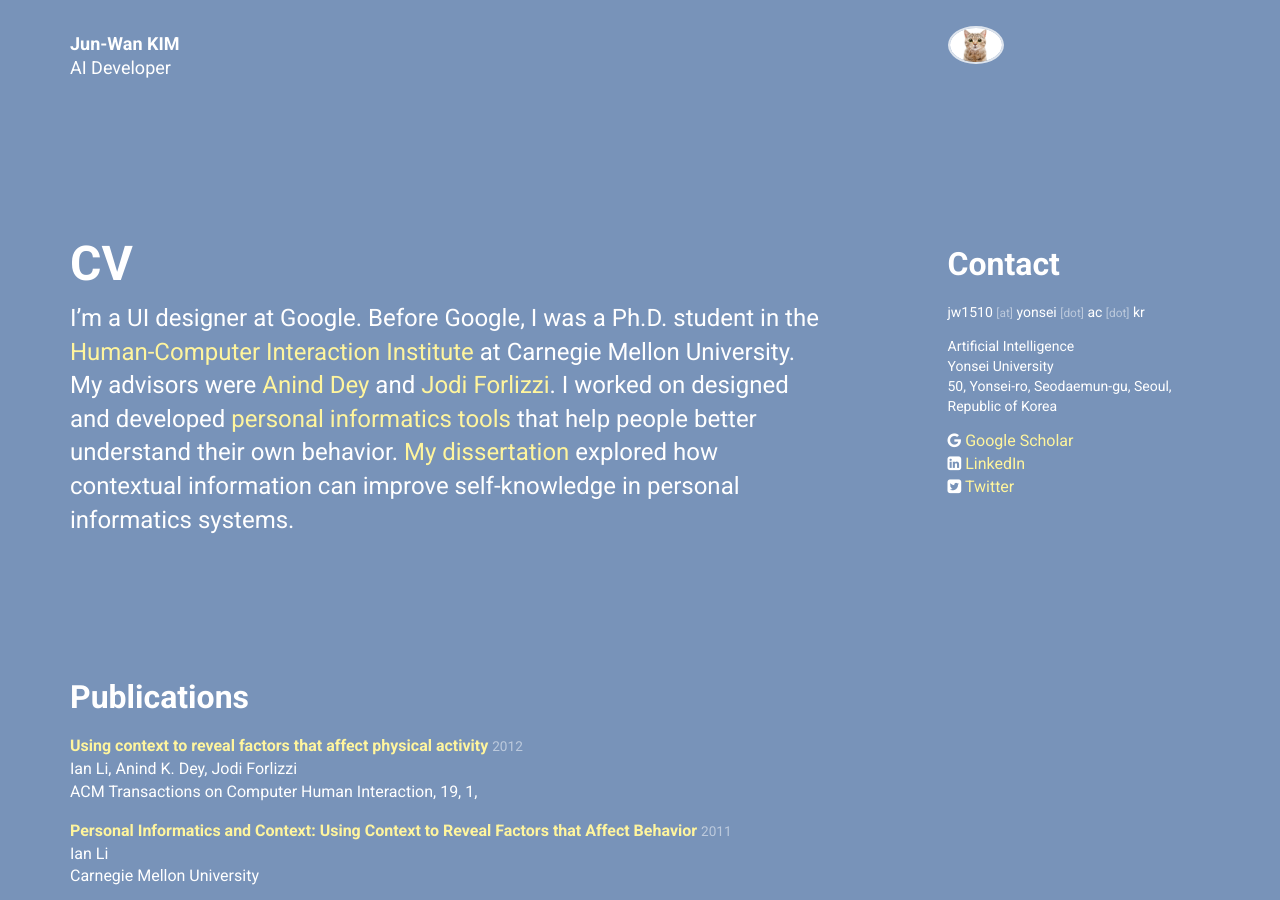
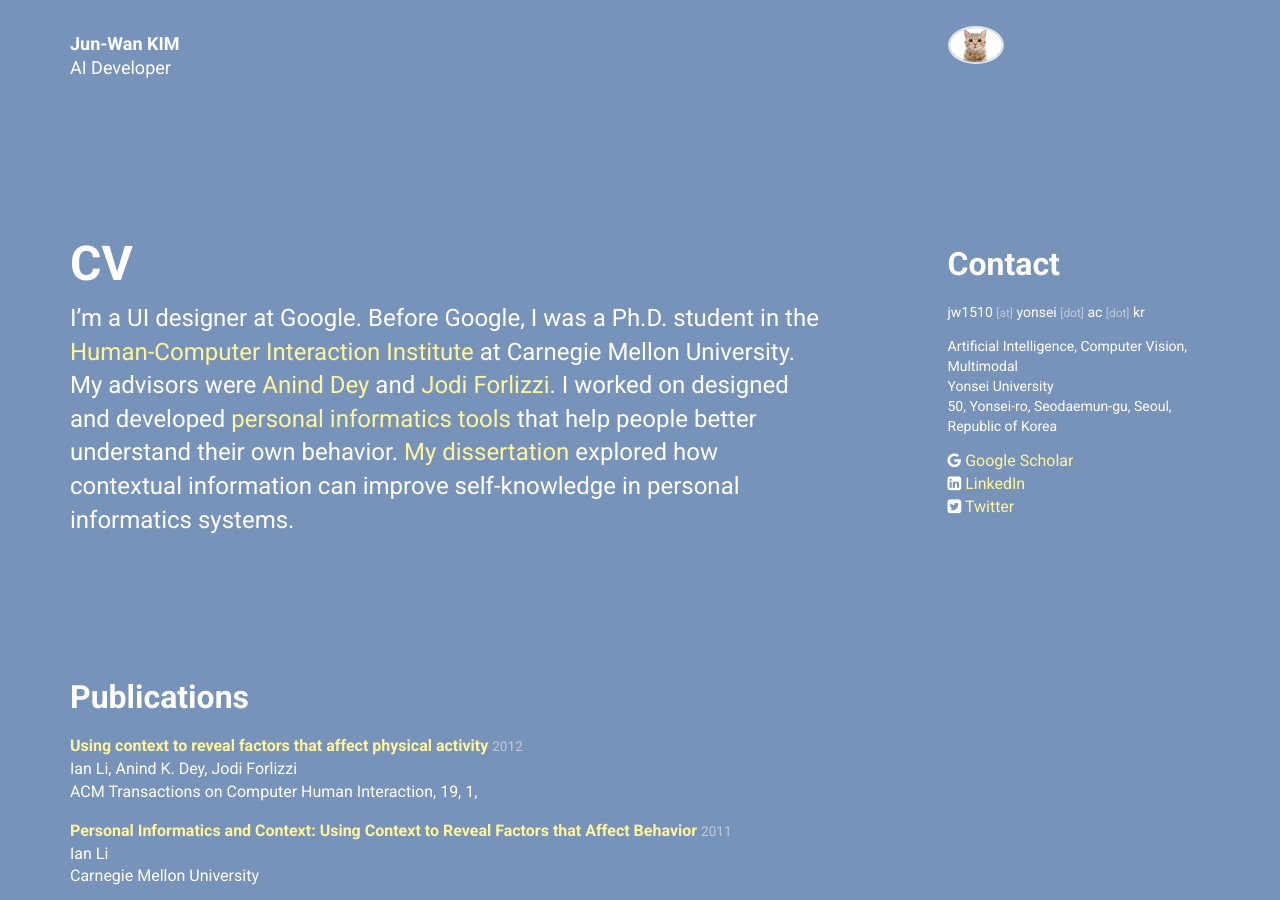
Before and after one commit to junwankimm/junwankimm.github.io, a Jekyll site: the page built from index.html, in a window 1280 px wide and 900 px high. Built offline with Jekyll 4.4.1, drawn with Linux system fonts in a browser that asks for light colours; nearby versions of some CDN libraries.

```diff
--- a/_data/personal.yml
+++ b/_data/personal.yml
@@ -6,9 +6,9 @@ picture: /img/cat.jpg
 
 email: jw1510@yonsei.ac.kr
 
-phone: +82-10-XXXX-XXXX
+phone: +82-10-9353-7393
 
-department: Artificial Intelligence
+department: Artificial Intelligence, Computer Vision, Multimodal
 
 institution: Yonsei University
 
```
Also changed, not shown: 1 other file.
